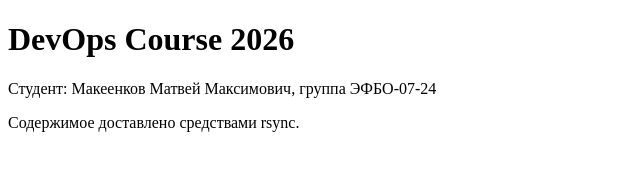
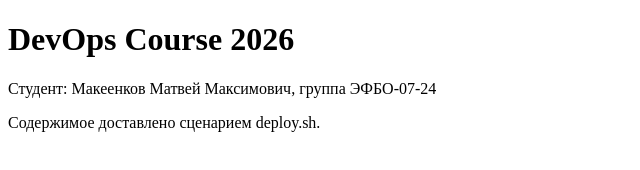
Before and after one commit to Kuriso-kuri/devops-course-2026, a plain HTML site: page site/index.html in a window 1280 px wide. Shown: the full height of the page, 0-640 px from the left. Drawn offline with Linux system fonts and the light colour scheme.

Commit message:
feat: update index page text

```diff
--- a/site/index.html
+++ b/site/index.html
@@ -4,6 +4,6 @@
 <body>
   <h1>DevOps Course 2026</h1>
   <p>Студент: Макеенков Матвей Максимович, группа ЭФБО-07-24</p>
-  <p>Содержимое доставлено средствами rsync.</p>
+  <p>Содержимое доставлено сценарием deploy.sh.</p>
 </body>
 </html>
```
